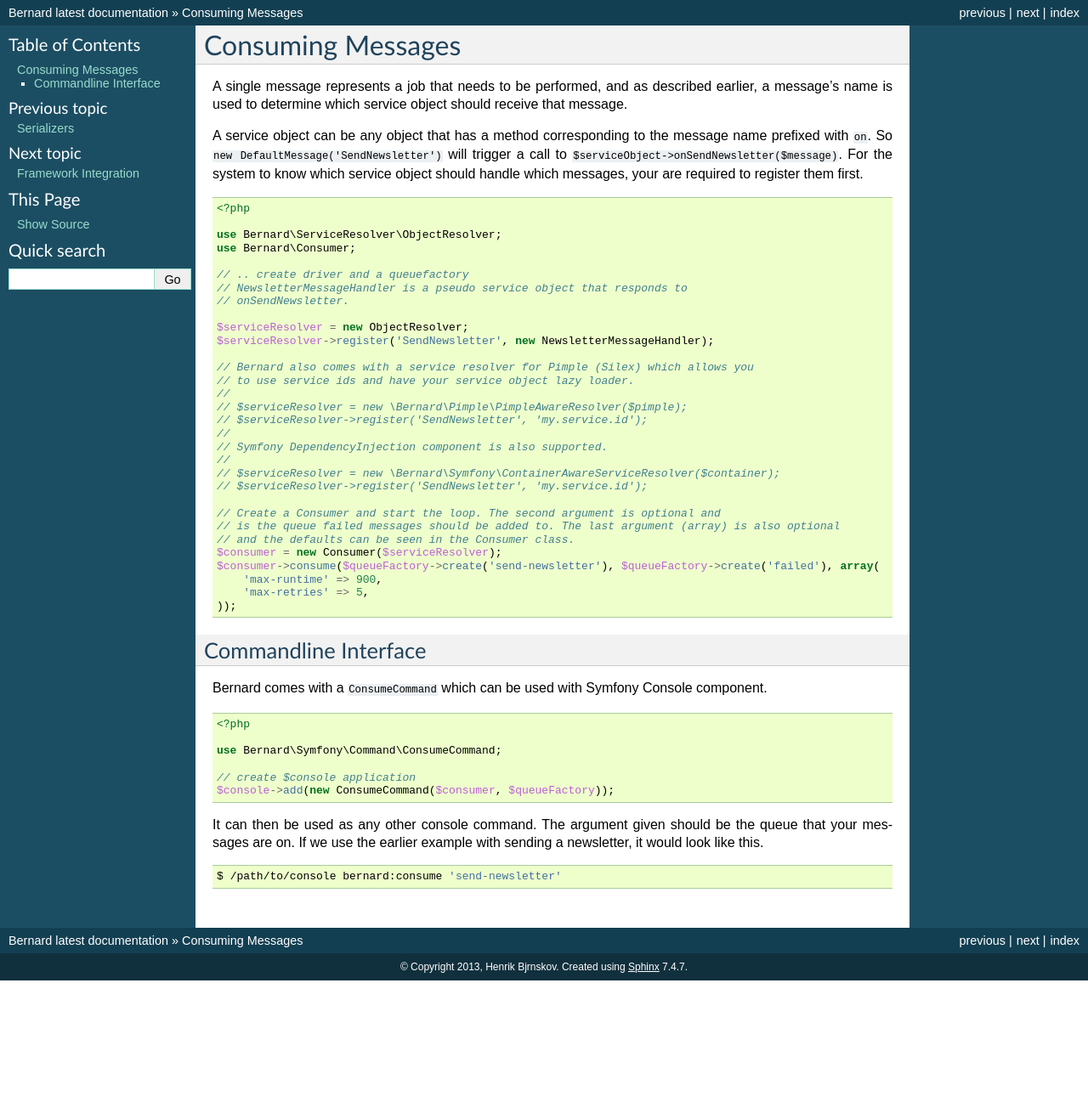
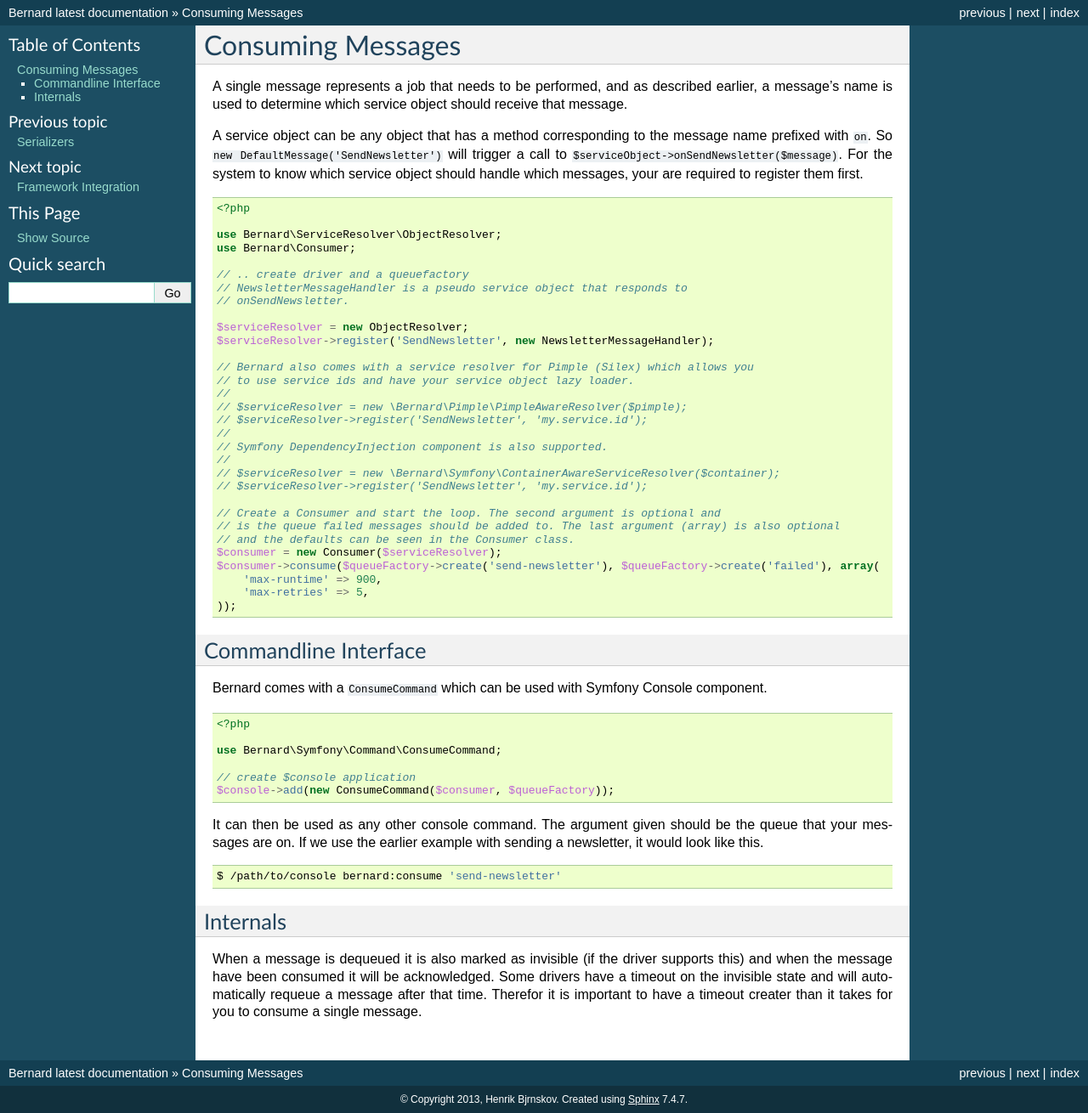
Before and after one commit to bernardphp/bernard, a Sphinx documentation site: the page built from doc/consuming.rst, in a window 1280 px wide. Shown: the whole page at 85% size. Built offline with Sphinx 7.4.7, drawn with Linux system fonts in a browser that asks for light colours; pages that are not in the unit, such as notebooks, are missing from menus; before the commit the page ends 1154 px from its top, so only the background shows below that.

Commit message:
add internals note

```diff
--- a/doc/consuming.rst
+++ b/doc/consuming.rst
@@ -66,3 +66,12 @@ a newsletter, it would look like this.
 .. code-block:: bash
 
     $ /path/to/console bernard:consume 'send-newsletter'
+
+
+Internals
+---------
+
+When a message is dequeued it is also marked as invisible (if the driver supports this) and when the message have
+been consumed it will be acknowledged. Some drivers have a timeout on the invisible state and will automatically
+requeue a message after that time. Therefor it is important to have a timeout creater than it takes for you
+to consume a single message.
```
